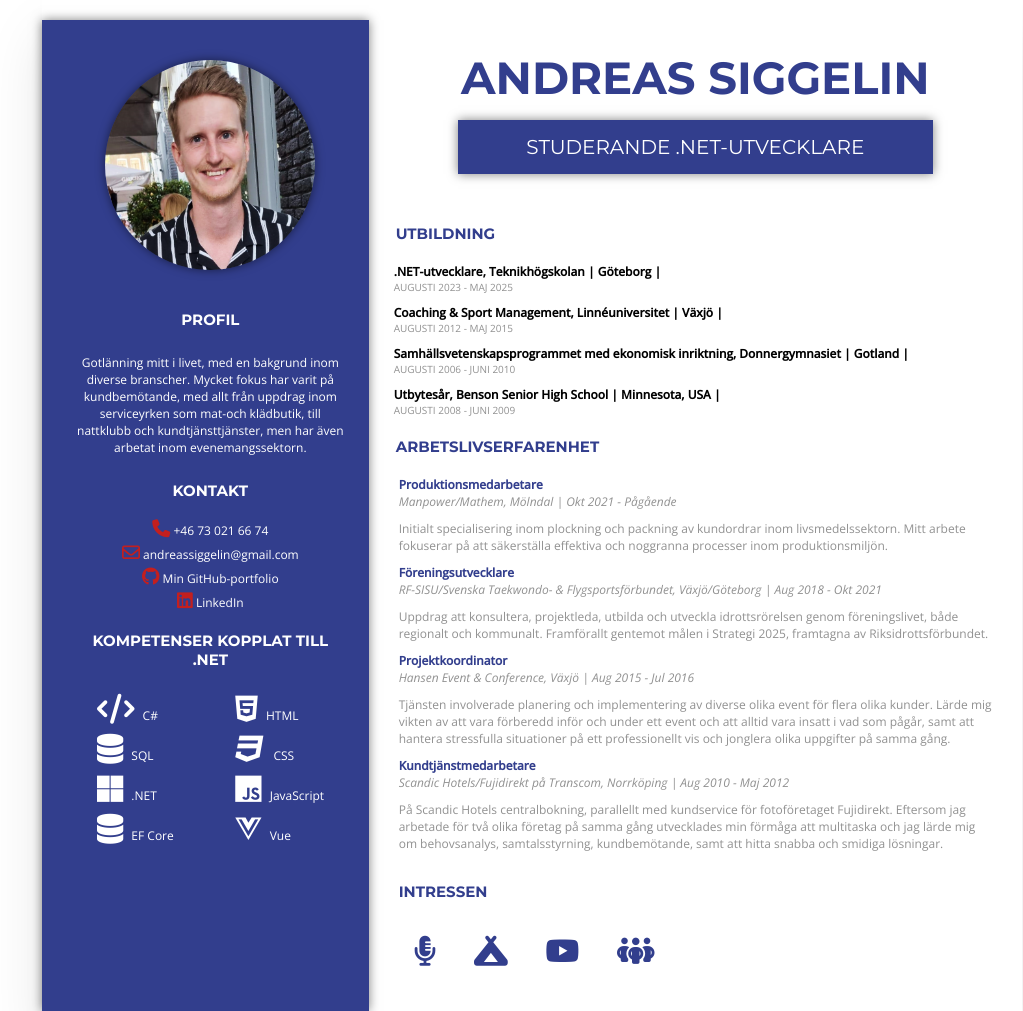
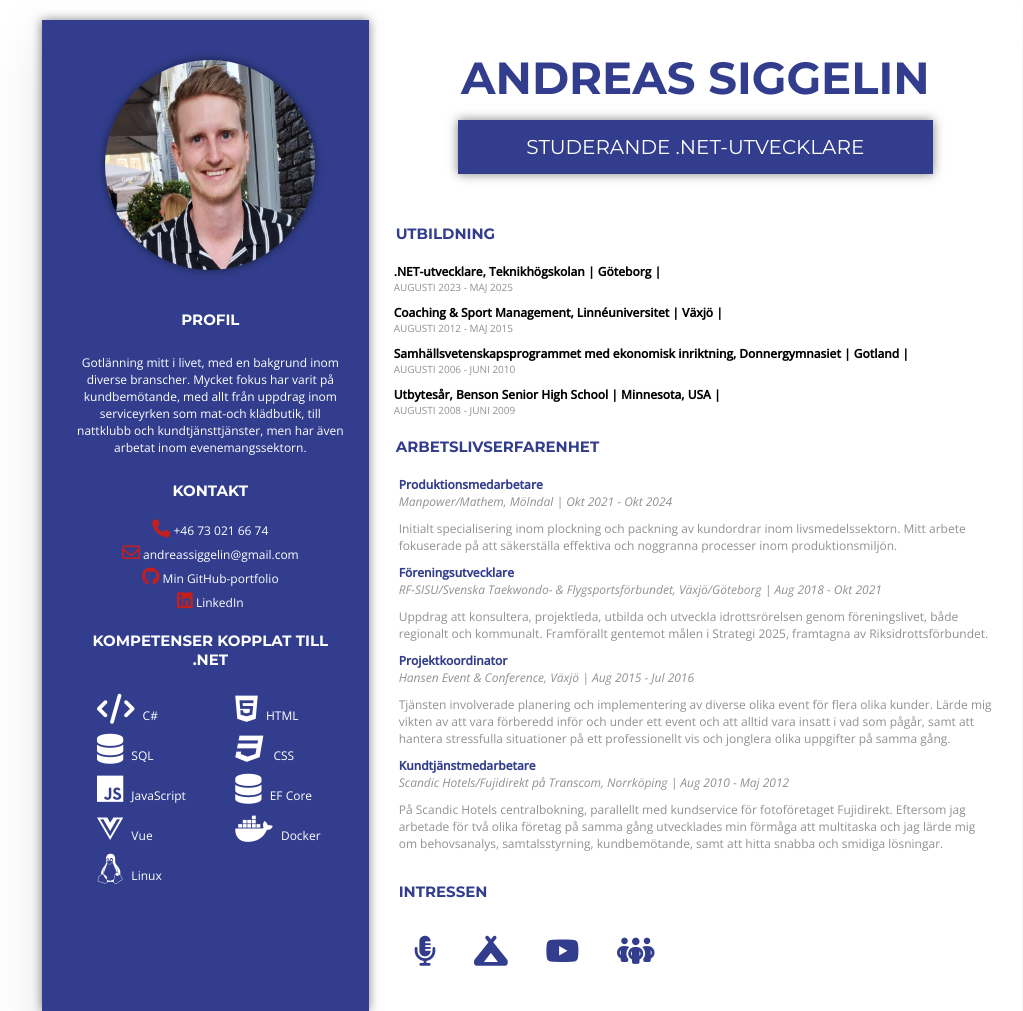
Before and after one commit to s1ggelin/Resume, a plain HTML site: page index.html in a window 1280 px wide. Shown: the whole page, without its empty margins (108-1131 px from the left). Drawn offline with nearby package versions, Linux system fonts and the light colour scheme.

Commit message:
Updates per 2024-09-19

```diff
--- a/index.html
+++ b/index.html
@@ -77,10 +77,11 @@
               <li><i class="fab fa-html5"></i> HTML</li>
               <li><i class="fas fa-database"></i> SQL</li>
               <li><i class="fab fa-css3"></i> CSS</li>
-              <li><i class="fab fa-microsoft"></i> .NET</li>
               <li><i class="fab fa-js"></i> JavaScript</li>
               <li><i class="fas fa-database"></i> EF Core</li>
               <li><i class="fab fa-vuejs"></i> Vue</li>
+              <li><i class="fab fa-docker"></i> Docker</li>
+              <li><i class="fab fa-linux"></i> Linux</li>
             </ul>
           </div>
         </div>
@@ -131,11 +132,11 @@
 
             <h4 class="title">Produktionsmedarbetare</h4>
             <p class="company-year">
-              Manpower/Mathem, Mölndal | Okt 2021 - Pågående
+              Manpower/Mathem, Mölndal | Okt 2021 - Okt 2024
             </p>
             <p>
               Initialt specialisering inom plockning och packning av kundordrar
-              inom livsmedelssektorn. Mitt arbete fokuserar på att säkerställa
+              inom livsmedelssektorn. Mitt arbete fokuserade på att säkerställa
               effektiva och noggranna processer inom produktionsmiljön.
             </p>
 
```
